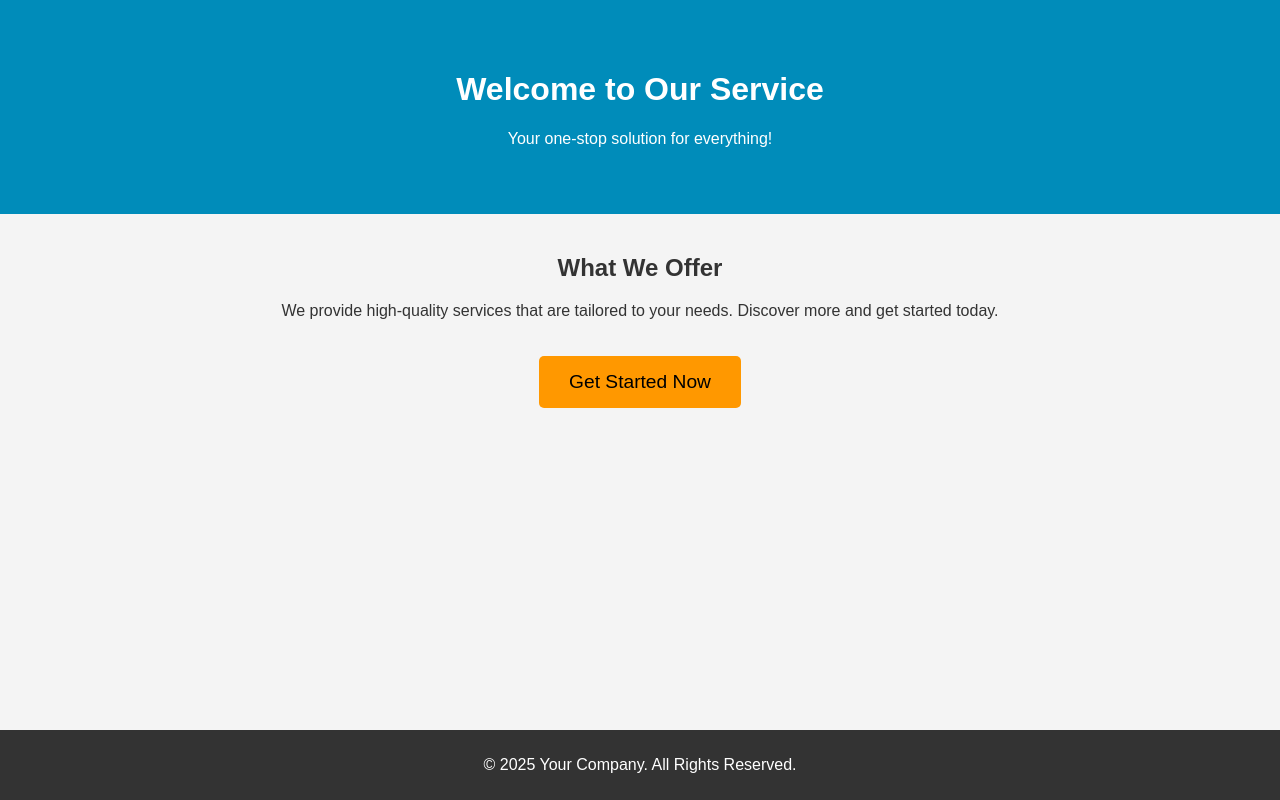
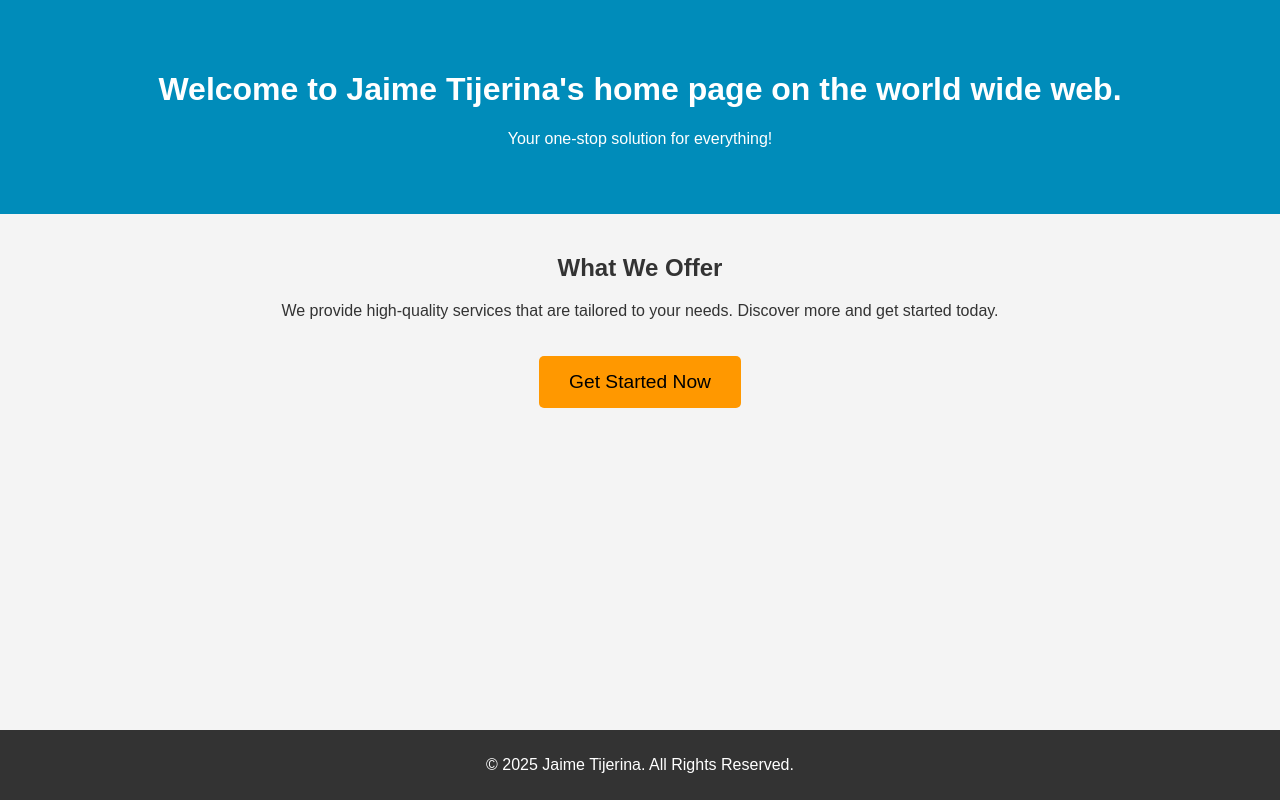
Before and after one commit to Tijeras94/landing-website, a plain HTML site: page index.html in a window 1280 px wide. Drawn offline with Linux system fonts and the light colour scheme.

Commit message:
added changes

```diff
--- a/index.html
+++ b/index.html
@@ -4,7 +4,7 @@
     <meta charset="UTF-8">
     <meta name="viewport" content="width=device-width, initial-scale=1.0">
     <meta name="description" content="Simple landing page example">
-    <title>Landing Page</title>
+    <title>Jaime Tijerina</title>
     <style>
         body {
             font-family: Arial, sans-serif;
@@ -55,18 +55,18 @@
 <body>
 
 <header>
-    <h1>Welcome to Our Service</h1>
+    <h1>Welcome to Jaime Tijerina's home page on the world wide web.</h1>
     <p>Your one-stop solution for everything!</p>
 </header>
 
 <div class="content">
     <h2>What We Offer</h2>
     <p>We provide high-quality services that are tailored to your needs. Discover more and get started today.</p>
-    <button class="cta" onclick="alert('You clicked the call to action!')">Get Started Now</button>
+    <button class="cta" onclick="alert('We are not ready to receive new requests!')">Get Started Now</button>
 </div>
 
 <footer>
-    <p>&copy; 2025 Your Company. All Rights Reserved.</p>
+    <p>&copy; 2025 Jaime Tijerina. All Rights Reserved.</p>
 </footer>
 
 </body>
```
